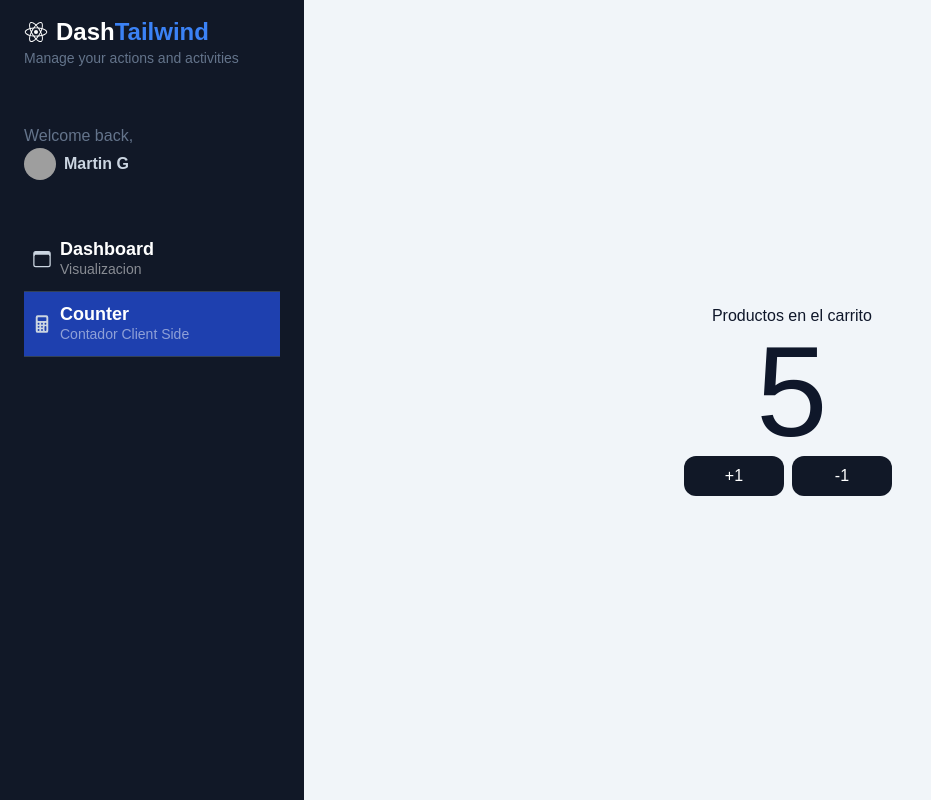
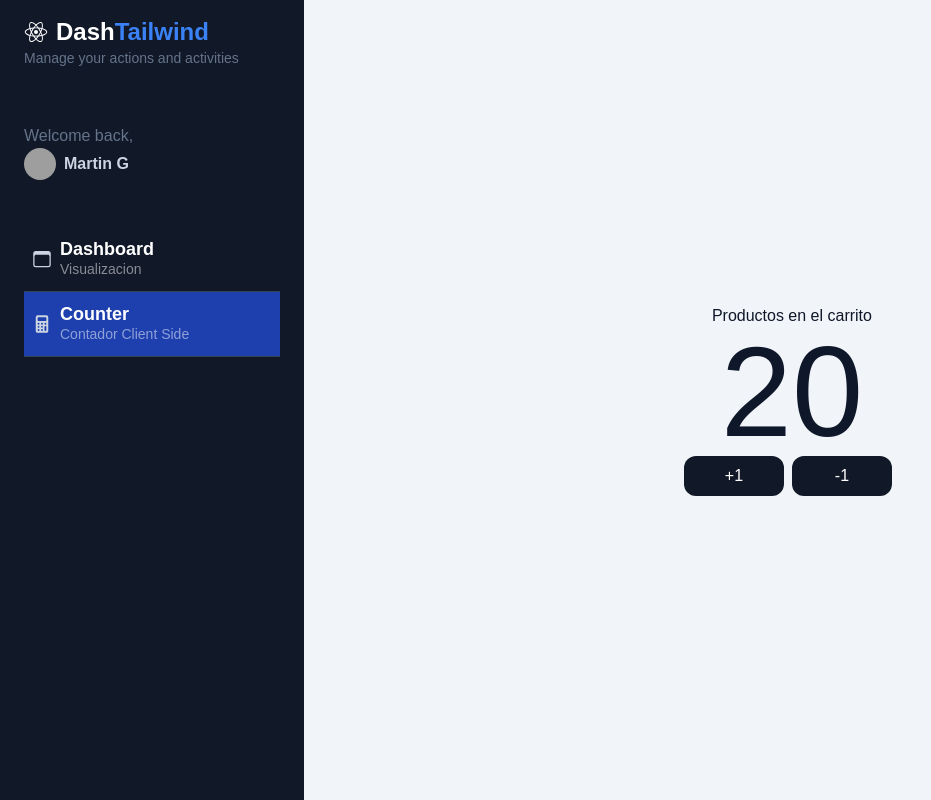
Before and after one commit to MartinGramajo/My-Dashboard, a Next.js app: page /dashboard/counter in a window 1280 px wide. Shown: the whole page, without its empty margins (0-931 px from the left). Built offline with nearby package versions, Linux system fonts and the light colour scheme; grey boxes are pictures that could not be loaded.

Commit message:
server component - use client

```diff
--- a/src/app/dashboard/counter/page.tsx
+++ b/src/app/dashboard/counter/page.tsx
@@ -1,42 +1,27 @@
-'use client'
-import { useState } from "react";
+
 // prc - para crear el component page
+
+import { CartCounter } from "@/app/shopping-cart/components";
 import type { Metadata } from "next";
 
 
 export const metadata: Metadata = {
-  title: 'Counter Page',
+  title: 'Shopping Cart',
   description: 'Counter client side',
 };
 
 
 export default function CounterPage() {
 
-  const [counter, setCounter] = useState(5);
-
-  const incrementar = (numero: number = 1): void => {
-    setCounter(counter + numero)
-  }
-
-  const decrementar = (numero: number = 1): void => {
-    setCounter(counter - numero)
-  }
-
-
   return (
     <div className="flex flex-col items-center justify-center w-full h-full">
       <span>
         Productos en el carrito
       </span>
-      <span className="text-9xl">
-        {counter}
-      </span>
-      <div className="flex">
-        <button className="flex items-center justify-center p-2 rounded-xl bg-gray-900 text-white hover:bg-gray-600 transition-all w-[100px] mr-2 "
-          onClick={() => incrementar()}
-        >+1</button>
-        <button className="flex items-center justify-center p-2 rounded-xl bg-gray-900 text-white hover:bg-gray-600 transition-all w-[100px] mr-2 " onClick={() => decrementar()}>-1</button>
-      </div>
+
+      <CartCounter value={20} />
+
+
     </div>
   );
 }
--- /dev/null
+++ b/src/app/shopping-cart/components/CartCounter.tsx
@@ -0,0 +1,35 @@
+'use client'
+import { useState } from "react";
+
+
+interface Props {
+  value?: number;
+}
+
+
+export const CartCounter = ({ value = 0 }: Props) => {
+
+  const [counter, setCounter] = useState(value);
+
+  const incrementar = (numero: number = 1): void => {
+    setCounter(counter + numero)
+  }
+
+  const decrementar = (numero: number = 1): void => {
+    setCounter(counter - numero)
+  }
+
+  return (
+    <div className="flex flex-col items-center justify-center ">
+      <span className="text-9xl">
+        {counter}
+      </span>
+      <div className="flex">
+        <button className="flex items-center justify-center p-2 rounded-xl bg-gray-900 text-white hover:bg-gray-600 transition-all w-[100px] mr-2 "
+          onClick={() => incrementar()}
+        >+1</button>
+        <button className="flex items-center justify-center p-2 rounded-xl bg-gray-900 text-white hover:bg-gray-600 transition-all w-[100px] mr-2 " onClick={() => decrementar()}>-1</button>
+      </div>
+    </div>
+  )
+}
--- /dev/null
+++ b/src/app/shopping-cart/components/index.ts
@@ -0,0 +1 @@
+export { CartCounter } from "./CartCounter";
```
Also changed, not shown: 1 other file (tests, documents, lock files or other folders).
